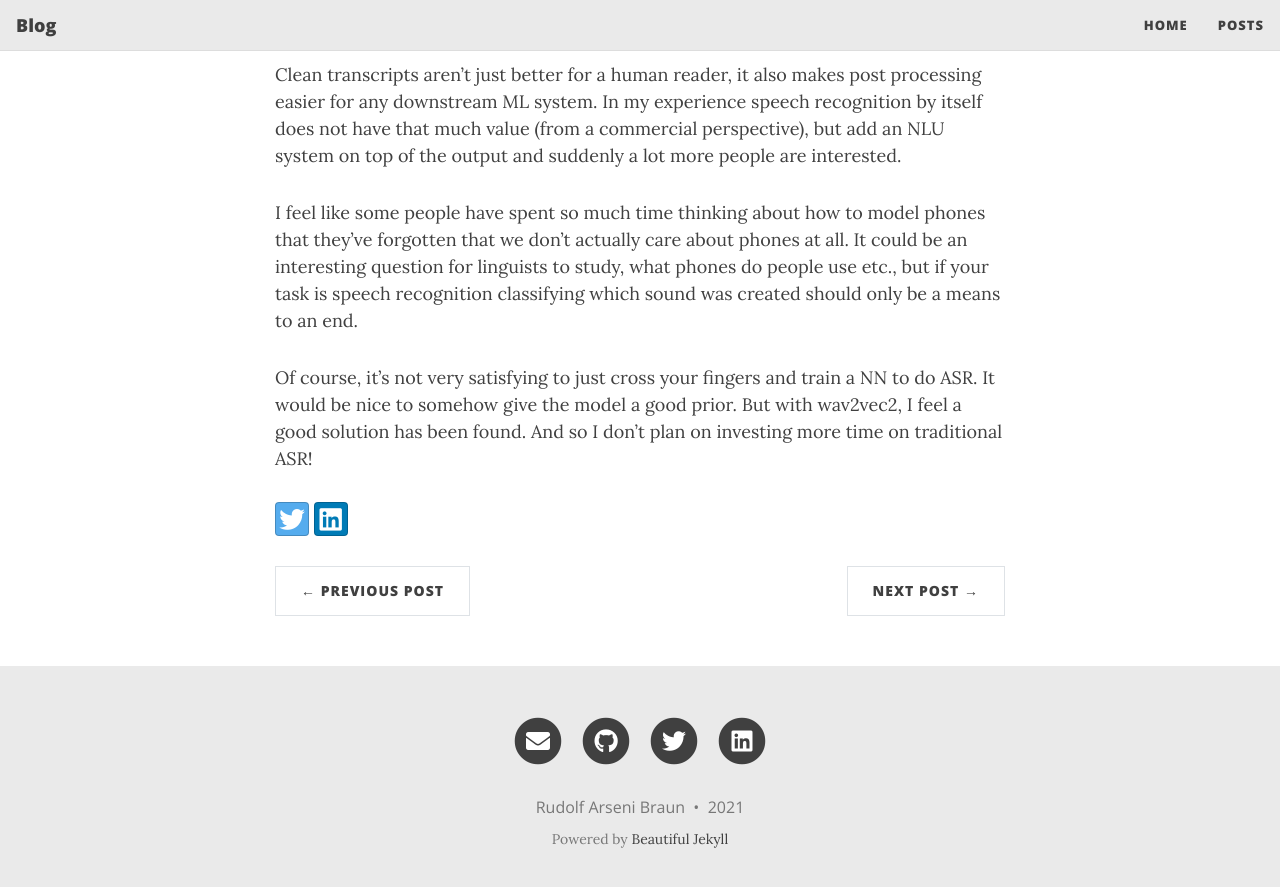
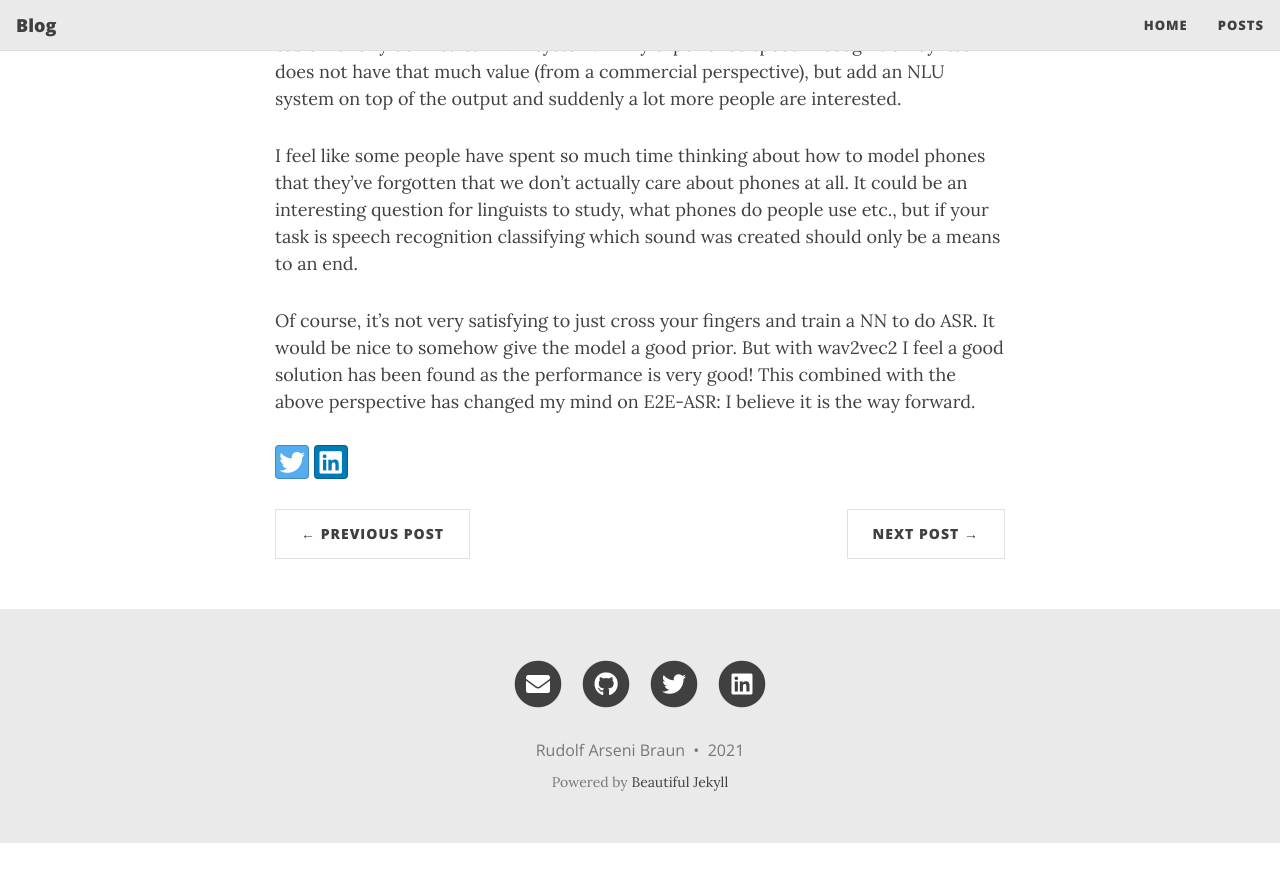
Before and after one commit to RuABraun/RuABraun.github.io, a Jekyll site: the page built from _posts/2021-04-12-Why-Im-Changing-My-Mind-On-E2E-ASR.markdown, in a window 1280 px wide and 900 px high, scrolled down 1783 px. Shown: the top 887 px of the window. Built offline with Jekyll 4.4.1, drawn with Linux system fonts in a browser that asks for light colours; nearby versions of some CDN libraries; after the commit the page ends 2626 px from its top, so only the background shows below that.

Commit message:
updating E2E post

```diff
--- a/_config.yml
+++ b/_config.yml
@@ -71,6 +71,7 @@ defaults:
       layout: "post"
       comments: true  # add comments to all blog posts
       social-share: true # add social media sharing buttons to all blog posts
+      ext-js: "https://cdnjs.cloudflare.com/ajax/libs/mathjax/2.7.5/MathJax.js?config=TeX-MML-AM_CHTML"
   -
     scope:
       path: "" # all files
--- a/_layouts/default.html
+++ b/_layouts/default.html
@@ -22,4 +22,7 @@ layout: base
       {% endfor %}
     </div>
   {% endif %}
+<script type="text/javascript" id="MathJax-script" async
+  src="https://cdn.jsdelivr.net/npm/mathjax@3/es5/tex-mml-chtml.js">
+</script>
 </div>
--- a/_posts/2021-04-12-Why-Im-Changing-My-Mind-On-E2E-ASR.markdown
+++ b/_posts/2021-04-12-Why-Im-Changing-My-Mind-On-E2E-ASR.markdown
@@ -32,4 +30,4 @@ Clean transcripts aren't just better for a human reader, it also makes post proc
 
 I feel like some people have spent so much time thinking about how to model phones that they've forgotten that we don't actually care about phones at all. It could be an interesting question for linguists to study, what phones do people use etc., but if your task is speech recognition classifying which sound was created should only be a means to an end.
 
-Of course, it's not very satisfying to just cross your fingers and train a NN to do ASR. It would be nice to somehow give the model a good prior. But with wav2vec2, I feel a good solution has been found. And so I don't plan on investing more time on traditional ASR!
+Of course, it's not very satisfying to just cross your fingers and train a NN to do ASR. It would be nice to somehow give the model a good prior. But with wav2vec2 I feel a good solution has been found as the performance is very good! This combined with the above perspective has changed my mind on E2E-ASR: I believe it is the way forward.
--- a/_posts/2021-04-30-Why-The-Temperature-Matters-For-Contrastive-Loss.markdown
+++ b/_posts/2021-04-30-Why-The-Temperature-Matters-For-Contrastive-Loss.markdown
@@ -1,15 +1,13 @@
 ---
 layout: post
 title: Why the Temperature Matters for Contrastive Loss
-date: 2021-04-30 12:06:02 +0200
-categories: jekyll update
 ---
 
-Contrastive learning has become very popular recently, see [here](https://github.com/HobbitLong/PyContrast/blob/master/AWESOME_CONTRASTIVE_LEARNING.md) for a good overview of recent papers.
+Contrastive learning has become very popular recently, see [here](https://github.com/HobbitLong/PyContrast/blob/master/AWESOME_CONTRASTIVE_LEARNING.md) for a good overview of $$L$$ recent papers. $y$
 
 However, one thing which they all use but is not well motivated is the use of a temperature parameter in the softmax that the contrastive loss uses. I want to share why I think it matters.
 
-As a reminder this is what the equation looks like:
+As a reminder this is what the equation looks like: $x$
 
 $$L=-\log \frac{e^{x_p \cdot x_+ \over \tau }}{\sum_i e^{x_p \cdot x_i \over \tau}}$$
 
```
Also changed, not shown: other parts of _posts/2021-04-12-Why-Im-Changing-My-Mind-On-E2E-ASR.markdown (+0 -2 lines).
